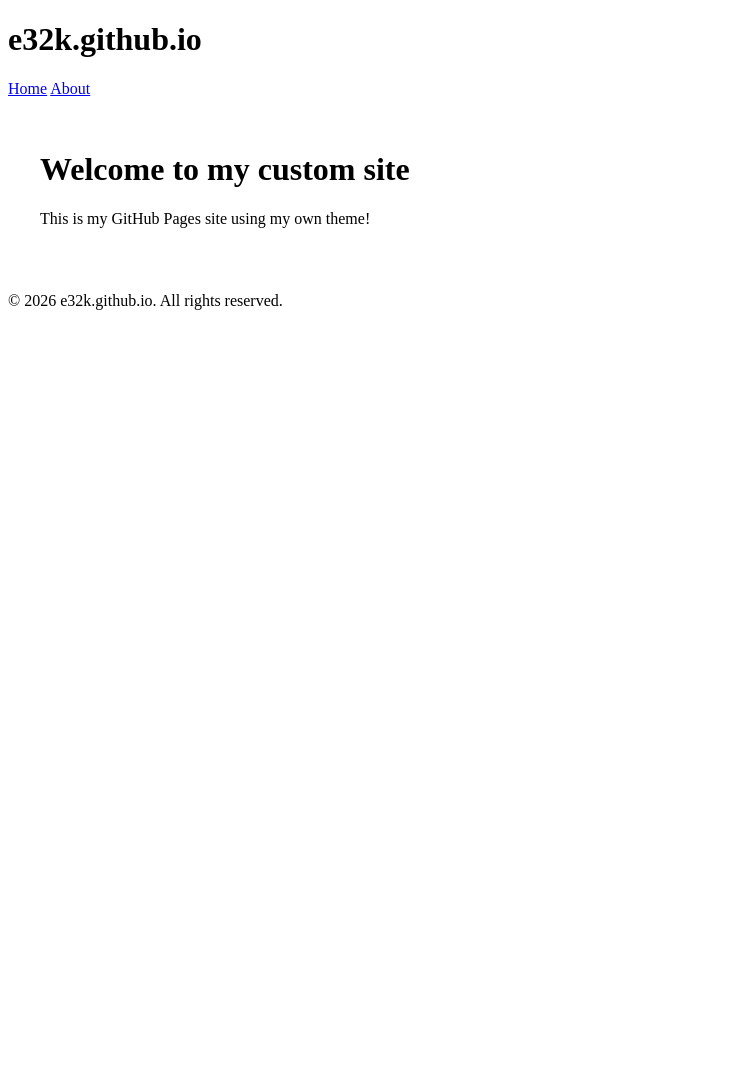
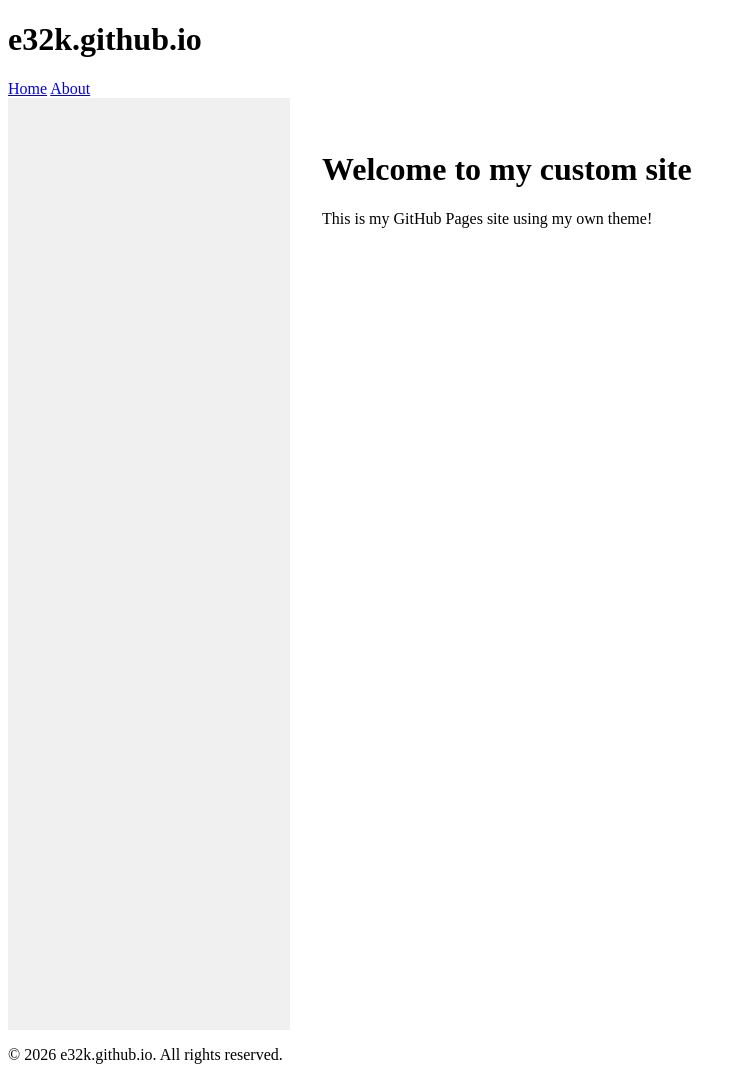
Before and after one commit to E32k/e32k.github.io, a Jekyll site: the page built from index.md, in a window 1280 px wide. Shown: the whole page, without its empty margins (0-746 px from the left). Built offline with Jekyll 4.4.1, drawn with Linux system fonts in a browser that asks for light colours; before the commit the page ends 900 px from its top, so only the background shows below that.

Commit message:
Add sidebar and wrap main content in a container

```diff
--- a/_layouts/default.html
+++ b/_layouts/default.html
@@ -9,11 +9,16 @@
 <body>
   {% include header.html %}
 
-  <main>
-    {{ content }}
-  </main>
+  <div class="container">
+    {% include sidebar.html %}
+
+    <main>
+      {{ content }}
+    </main>
+  </div>
 
   {% include footer.html %}
   <script src="/assets/script.js"></script>
 </body>
+
 </html>
```
